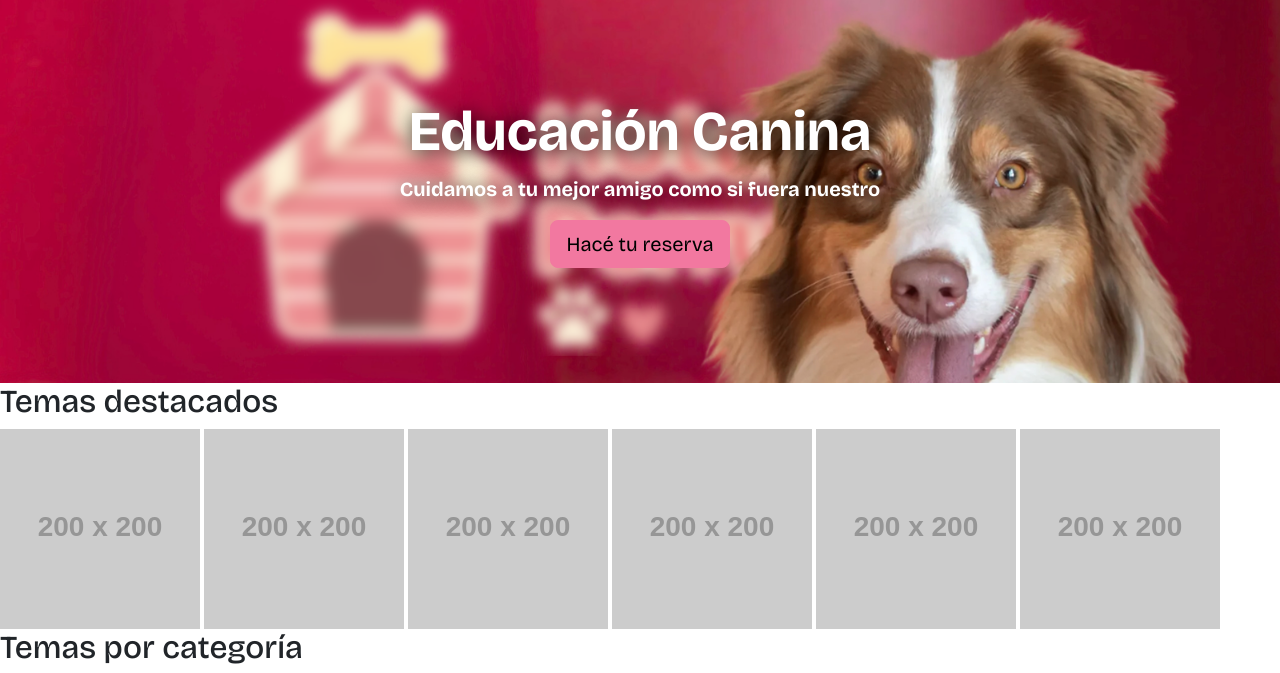
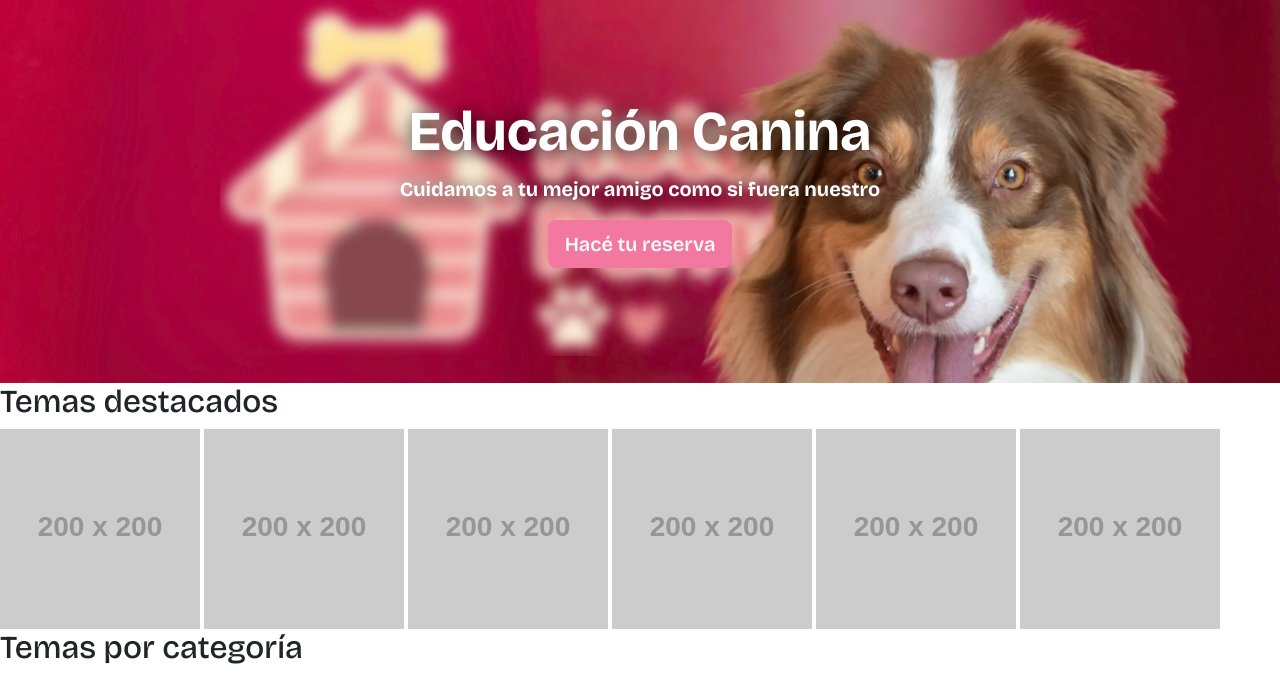
Before and after one commit to w-alt-m/coder-desarrollo-web, a website: page pages/educacion-canina.html in a window 1280 px wide. Shown: the part 107-780 px from the top of the page. Drawn offline with nearby package versions, Linux system fonts and the light colour scheme; placeholder pictures from the web are drawn by us; a web font is replaced by a local one.

Commit message:
Style: Hero button
Better visibility, white text and semibold

```diff
--- a/pages/educacion-canina.html
+++ b/pages/educacion-canina.html
@@ -80,7 +80,9 @@
           <p class="hero__subtitle lead fw-bold">
             Cuidamos a tu mejor amigo como si fuera nuestro
           </p>
-          <a href="./reserva.html" class="btn btn-primary btn-lg"
+          <a
+            href="./reserva.html"
+            class="hero__btn btn btn-primary btn-lg fw-semibold text-light"
             >Hacé tu reserva</a
           >
         </div>
```
Also changed, not shown: pages/reserva.html (+3 -1 lines).
